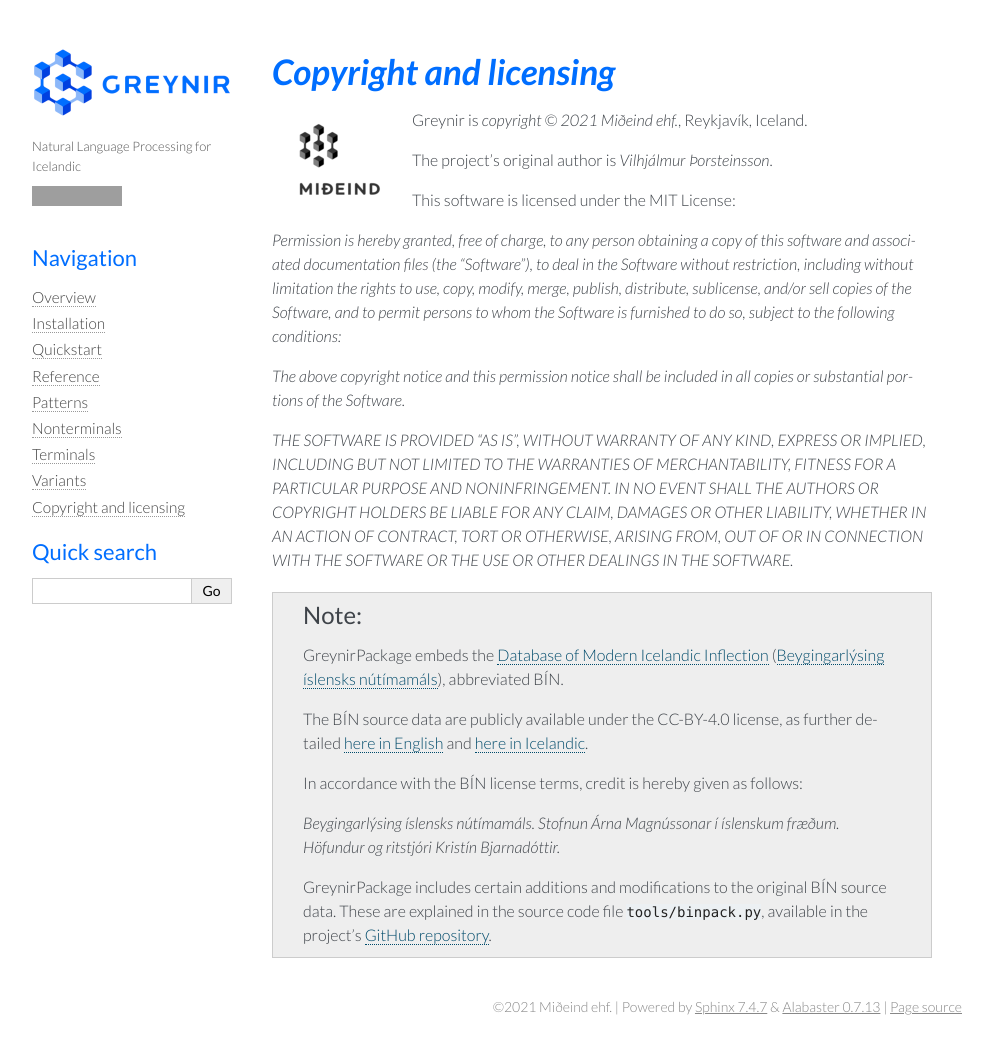
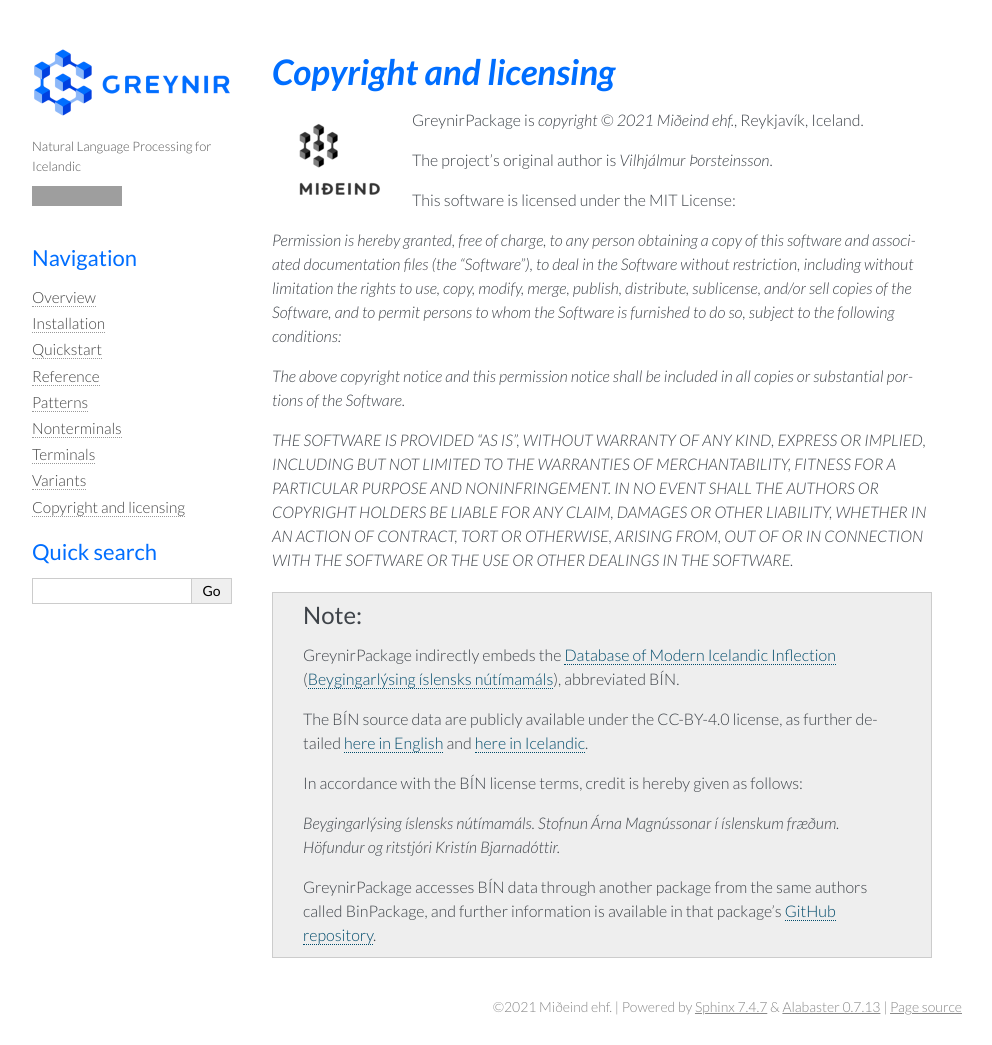
Before and after one commit to mideind/GreynirEngine, a Sphinx documentation site: the page built from doc/copyright.rst, in a window 1280 px wide and 1045 px high. Shown: the whole window, without its empty margins (148-1140 px from the left). Built offline with Sphinx 7.4.7, drawn with Linux system fonts in a browser that asks for light colours; grey boxes are pictures that could not be loaded.

Commit message:
Updated documentation

```diff
--- a/doc/copyright.rst
+++ b/doc/copyright.rst
@@ -7,7 +7,7 @@
     :align: left
     :alt: Miðeind ehf.
 
-Greynir is *copyright © 2021 Miðeind ehf.*, Reykjavík, Iceland.
+GreynirPackage is *copyright © 2021 Miðeind ehf.*, Reykjavík, Iceland.
 
 The project's original author is *Vilhjálmur Þorsteinsson*.
 
@@ -34,7 +34,7 @@
 
 .. note::
 
-    GreynirPackage embeds the `Database of Modern Icelandic Inflection <https://bin.arnastofnun.is>`_
+    GreynirPackage indirectly embeds the `Database of Modern Icelandic Inflection <https://bin.arnastofnun.is>`_
     (`Beygingarlýsing íslensks nútímamáls <https://bin.arnastofnun.is>`_), abbreviated BÍN.
 
     The BÍN source data are publicly available under the CC-BY-4.0 license, as further
@@ -45,6 +45,6 @@
 
     *Beygingarlýsing íslensks nútímamáls. Stofnun Árna Magnússonar í íslenskum fræðum. Höfundur og ritstjóri Kristín Bjarnadóttir.*
 
-    GreynirPackage includes certain additions and modifications to the original BÍN
-    source data. These are explained in the source code file ``tools/binpack.py``,
-    available in the project's `GitHub repository <https://github.com/mideind/GreynirPackage>`_.
+    GreynirPackage accesses BÍN data through another package from the same authors
+    called BinPackage, and further information is available in that package's
+    `GitHub repository <https://github.com/mideind/BinPackage>`_.
--- a/doc/terminals.rst
+++ b/doc/terminals.rst
@@ -279,6 +279,9 @@
 |            | non-nominative (sögn sem krefst frumlags í              |
 |            | aukafalli)                                              |
 +------------+---------------------------------------------------------+
+| expl       | Expletive (leppur), matches verb forms that can be used |
+|            | with an expletive (*það rignir*)                        |
++------------+---------------------------------------------------------+
 
 Noun qualifiers
 ---------------
```
Also changed, not shown: doc/index.rst (+9 -4 lines).
